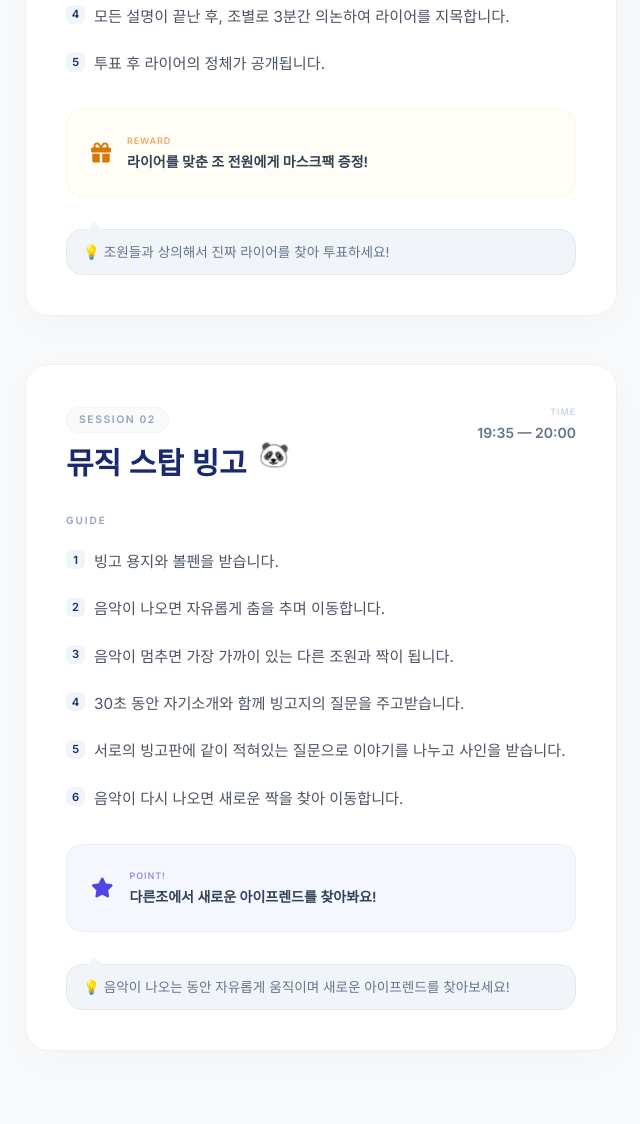
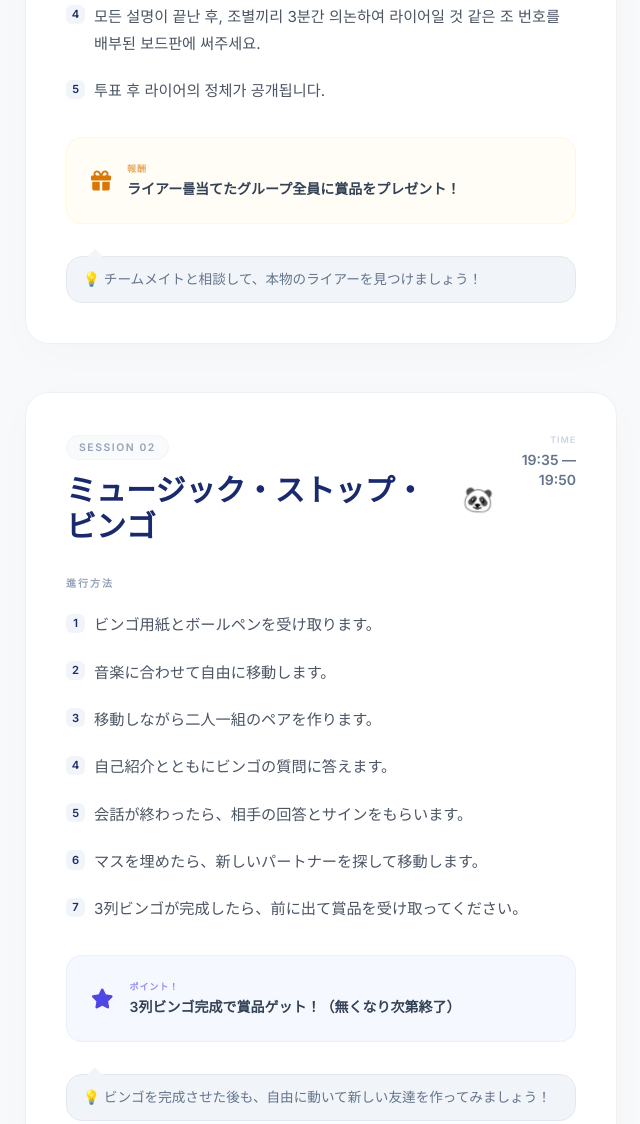
Before and after one commit to yj2da/ifriend-guide-closing, a plain HTML site: page index.html in a window 1280 px wide. Shown: the part 734-1858 px from the top of the page, without its empty margins (319-959 px from the left). Drawn offline with nearby package versions, Linux system fonts and the light colour scheme.

Commit message:
Update Liar Game and Music Stop Bingo rules, times, and translations

```diff
--- a/index.html
+++ b/index.html
@@ -143,7 +143,7 @@
                     </div>
                     <div class="text-right">
                         <p class="text-[9px] text-slate-300 tracking-widest font-bold mb-1 uppercase">Time</p>
-                        <p class="text-sm font-semibold text-slate-500">19:05 — 19:40</p>
+                        <p class="text-sm font-semibold text-slate-500">19:05 — 19:35</p>
                     </div>
                 </div>
                 <div class="space-y-8">
@@ -173,7 +173,7 @@
                     </div>
                     <div class="text-right">
                         <p class="text-[9px] text-slate-300 tracking-widest font-bold mb-1 uppercase">Time</p>
-                        <p class="text-sm font-semibold text-slate-500">19:35 — 20:00</p>
+                        <p class="text-sm font-semibold text-slate-500">19:35 — 19:50</p>
                     </div>
                 </div>
                 <div class="space-y-8">
@@ -206,99 +206,103 @@
             kr: {
                 game1Title: "라이어 게임",
                 game1Rules: [
-                    "라운드별로 각 조의 대표자가 무대로 나옵니다.",
-                    "대표자들은 제시어를 받지만, 한 명의 '라이어'는 다른 제시어를 받거나 본인이 라이어임을 알게 됩니다.",
-                    "한 명씩 돌아가며 제시어를 직접 말하지 않고 한 문장으로 설명합니다.",
-                    "모든 설명이 끝난 후, 조별로 3분간 의논하여 라이어를 지목합니다.",
+                    "각 조에서 무대에 나올 대표자 한 명을 뽑아주세요.",
+                    "대표자들은 제시어를 받지만, 한 명의 '라이어'는 다른 제시어를 받습니다.",
+                    "한 명씩 돌아가며 제시어에 대한 설명을 한 문장으로 말합니다. (단, 제시어를 직접 말하면 안 됨)",
+                    "모든 설명이 끝난 후, 조별끼리 3분간 의논하여 라이어일 것 같은 조 번호를 배부된 보드판에 써주세요.",
                     "투표 후 라이어의 정체가 공개됩니다."
                 ],
-                game1Prize: "라이어를 맞춘 조 전원에게 마스크팩 증정!",
-                game1Tip: "💡 조원들과 상의해서 진짜 라이어를 찾아 투표하세요!",
-                game2Title: "뮤직 스탑 빙고",
+                game1Prize: "ライアー를当てたグループ全員に賞品をプレゼント！",
+                game1Tip: "💡 チームメイトと相談して、本物のライアーを見つけましょう！",
+                game2Title: "ミュージック・ストップ・ビンゴ",
                 game2Rules: [
-                    "빙고 용지와 볼펜을 받습니다.",
-                    "음악이 나오면 자유롭게 춤을 추며 이동합니다.",
-                    "음악이 멈추면 가장 가까이 있는 다른 조원과 짝이 됩니다.",
-                    "30초 동안 자기소개와 함께 빙고지의 질문을 주고받습니다.",
-                    "서로의 빙고판에 같이 적혀있는 질문으로 이야기를 나누고 사인을 받습니다.",
-                    "음악이 다시 나오면 새로운 짝을 찾아 이동합니다."
+                    "ビンゴ用紙とボールペンを受け取ります。",
+                    "音楽に合わせて自由に移動します。",
+                    "移動しながら二人一組のペアを作ります。",
+                    "自己紹介とともにビンゴの質問に答えます。",
+                    "会話が終わったら、相手の回答とサインをもらいます。",
+                    "マスを埋めたら、新しいパートナーを探して移動します。",
+                    "3列ビンゴが完成したら、前に出て賞品を受け取ってください。"
                 ],
-                game2Prize: "다른조에서 새로운 아이프렌드를 찾아봐요!",
-                game2Tip: "💡 음악이 나오는 동안 자유롭게 움직이며 새로운 아이프렌드를 찾아보세요!",
-                ui: { howTo: "Guide", prize: "Reward", point: "Point!" }
+                game2Prize: "3列ビンゴ完成で賞品ゲット！（無くなり次第終了）",
+                game2Tip: "💡 ビンゴを完成させた後も、自由に動いて新しい友達を作ってみましょう！",
+                ui: { howTo: "進行方法", prize: "報酬", point: "ポイント！" }
             },
             en: {
                 game1Title: "Liar Game",
                 game1Rules: [
-                    "Representatives from each group gather on stage for each round.",
-                    "A secret word is given; the 'Liar' receives a decoy or none at all.",
-                    "Describe the word in one sentence without revealing the word itself.",
-                    "Groups deliberate for 3 minutes to cast their votes.",
-                    "The identity of the Liar is unveiled following the vote."
+                    "Select one representative from each group to come up on stage.",
+                    "Everyone receives a keyword, but the 'Liar' receives a different word.",
+                    "Each person explains the word in one sentence. (Don't say the word itself!)",
+                    "After everyone speaks, groups have 3 mins to discuss and write the Liar's group number on the board.",
+                    "The Liar's identity will be revealed after voting."
                 ],
-                game1Prize: "Gifts awarded to groups that successfully identify the Liar.",
-                game1Tip: "💡 Discuss with your team to find and vote for the real Liar!",
+                game1Prize: "Prizes for all team members who catch the Liar!",
+                game1Tip: "💡 Discuss with your team to find the real Liar!",
                 game2Title: "Music Stop Bingo",
                 game2Rules: [
-                    "Collect your official Bingo sheet and writing instrument.",
-                    "Move and express yourself freely while the music resonates.",
-                    "As the music fades, partner with a member from a different group.",
-                    "Introduce yourselves and discuss using the common questions on your Bingo sheets.",
-                    "Discuss and exchange signatures based on shared interests.",
-                    "Prepare to transition to a new partner when the music resumes."
+                    "Receive a bingo sheet and a pen.",
+                    "Move freely to the music.",
+                    "Find a partner while moving around.",
+                    "Introduce yourself and exchange answers to the questions.",
+                    "After the chat, get your partner's answer and signature.",
+                    "Once a square is filled, find a new partner and keep moving.",
+                    "Complete 3 lines of Bingo and come forward for a prize!"
                 ],
-                game2Prize: "Connect with a new i-Friend from another collective.",
-                game2Tip: "💡 While the music plays, move around and look for your next new i-Friend!",
-                ui: { howTo: "Guide", prize: "Reward", point: "Key Point" }
+                game2Prize: "Prizes for 3-line Bingo! (Until supplies last)",
+                game2Tip: "💡 Even after completing Bingo, keep moving and meet new friends!",
+                ui: { howTo: "Guide", prize: "Reward", point: "Tip!" }
             },
             ja: {
                 game1Title: "ライアーゲーム",
                 game1Rules: [
-                    "各ラウンドごとに、各グループの代表者がステージに上がります。",
-                    "代表者にはお題が与えられますが、一人の「ライアー」には別のお題が与えられるか、自分がライアーであることを知らされます。",
-                    "一人ずつ順番に、お題を直接言わずに一文で説明します。",
-                    "全員の説明が終わった後、各グループで3分間話し合ってライアーを特定します。",
+                    "各グループからステージに上がる代表者を1名選んでください。",
+                    "代表者にはお題が与えられますが、一人の「ライアー」には別のお題が与えられます。",
+                    "一人ずつ順番にお題について一文で説明します。（※お題を直接言ってはいけません）",
+                    "すべての説明が終わった後、各グループで3分間話し合い、ライアーだと思うグループ番号を配布されたボードに書いてください。",
                     "投票後、ライアーの正体が公開されます。"
                 ],
-                game1Prize: "ライアーを当てたグループ全員にマスクパックをプレゼント！",
+                game1Prize: "ライアーを当てたグループ全員に賞品をプレゼント！",
                 game1Tip: "💡 チームメイトと相談して、本物のライアーを見つけて投票しましょう！",
                 game2Title: "ミュージック・ストップ・ビンゴ",
                 game2Rules: [
                     "ビンゴ用紙とボールペンを受け取ります。",
-                    "音楽が流れている間、自由に踊りながら移動します。",
-                    "音楽が止まったら、一番近くにいる別のグループの人とペアになります。",
-                    "30秒間、自己紹介とともにビンゴの質問を交わします。",
-                    "お互いのビンゴカードに書かれている共通の質問で話し合い、署名を交換します。",
-                    "音楽が再び流れたら、新しい出会いを探して移動します。"
+                    "音楽に合わせて自由に移動します。",
+                    "移動しながら二人一組のペアを作ります。",
+                    "自己紹介とともにビンゴの質問に答えます。",
+                    "会話が終わったら、相手の回答とサインをもらいます。",
+                    "マスを埋めたら、新しいパートナーを探して移動します。",
+                    "3列ビンゴが完成したら、前に出て賞品を受け取ってください。"
                 ],
-                game2Prize: "他のグループで新しいアイフレンドを見つけましょう！",
-                game2Tip: "💡 音楽が流れている間、自由に動いて新しいアイフレンドを探してみましょう！",
+                game2Prize: "3列ビンゴ完成で賞品ゲット！（無くなり次第終了）",
+                game2Tip: "💡 ビンゴを完成させた後も、自由に動いて新しい友達に会ってみましょう！",
                 ui: { howTo: "進行方法", prize: "報酬", point: "ポイント！" }
             },
             zh: {
                 game1Title: "说谎者游戏",
                 game1Rules: [
-                    "各组代表按轮次受邀上台。",
-                    "代表们会收到一个关键词，但其中一位“说谎者”将获得不同指令或被告知是说谎者。",
-                    "轮流用一句话描述关键词，注意不要直接说出词名。",
-                    "描述结束后，各组有3分钟时间讨论并投出关键一票。",
-                    "投票结束后，现场揭晓说谎者的真实身份。"
+                    "请各组选出一名代表上台。",
+                    "代表们会收到一个关键词，但其中一位“说谎者”将获得不同的词。",
+                    "轮流用一句话描述该词。（注意：严禁直接说出词名）",
+                    "描述结束后，各组讨论3分钟，并将认为可能是说谎者的组号写在发放的小白板上。",
+                    "投票结束后，揭晓说谎者的真实身份。"
                 ],
-                game1Prize: "成功识破说谎者的团队将获得精美礼品。",
+                game1Prize: "成功识破说谎者的团队将获得精美礼品！",
                 game1Tip: "💡 与组员讨论，找出真正的说谎者并投票吧！",
                 game2Title: "音乐停止宾果",
                 game2Rules: [
                     "领取专属宾果卡与签字笔。",
-                    "随音乐节奏自由律动并移动位置。",
-                    "音乐停止时，请与最近的非本组团员结对。",
-                    "在30秒内进行自我介绍并询问宾果卡上的共同问题。",
-                    "根据宾果卡上的共同问题进行交流，并交换彼此的签名。",
-                    "音乐再次响起时，请出发寻找下一位伙伴。"
+                    "随音乐节奏自由移动。",
+                    "在移动过程中寻找伙伴结成对子。",
+                    "在自我介绍的同时，针对宾果卡上的问题进行问答。",
+                    "交流结束后，获取对方的回答和签名。",
+                    "填满格位后，请寻找新的伙伴并继续移动。",
+                    "完成三行宾果后，请到台前领取奖品。"
                 ],
-                game2Prize: "去别的组结识新的 i-Friend 吧！",
-                game2Tip: "💡 音乐响起时，请随心所欲地移动，去寻找新的 i-Friend 吧！",
-                ui: { howTo: "游戏规则", prize: "奖励", point: "关键点！" }
-            }
+                game2Prize: "完成三行宾果即可领奖！（奖品送完即止）",
+                game2Tip: "💡 即使在完成宾果后，也请随心所欲地移动，去结识新的朋友吧！",
+                ui: { howTo: "游戏规则", prize: "奖励", point: "小贴士！" }
+                }
         };
 
         function changeLanguage(lang) {
```
